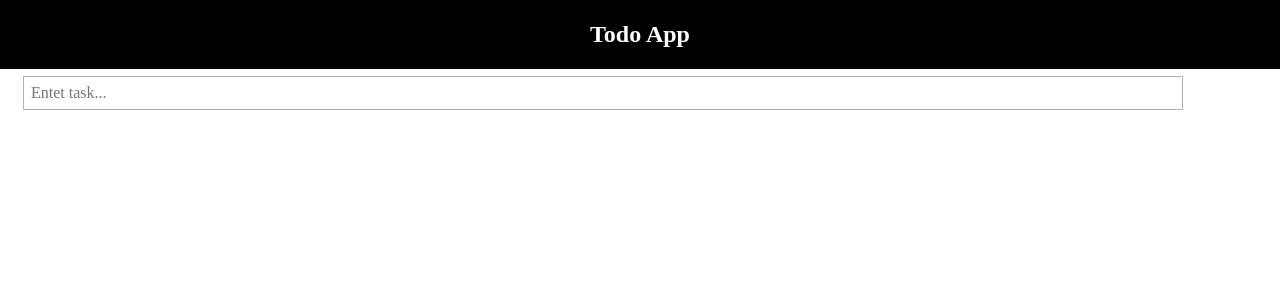
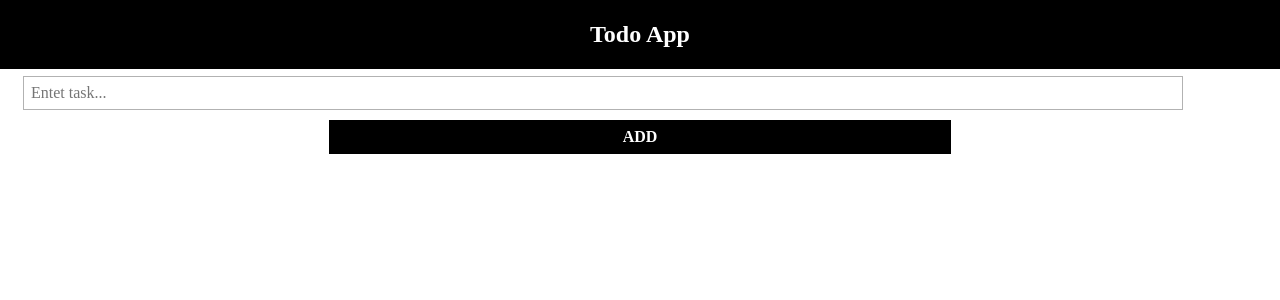
Before and after one commit to NashibJr/vue-todo-app, a Vue app: page / in a window 1280 px wide. Shown: the top 300 px of the page. Built offline with nearby package versions, Linux system fonts and the light colour scheme.

Commit message:
I have added the ADD button

```diff
--- a/src/App.vue
+++ b/src/App.vue
@@ -21,6 +21,9 @@
           class="input-content"
         />
       </form>
+      <span :style="{display: 'flex', justifyContent: 'center'}">
+        <button type="button" class="button-content">add</button>
+      </span>
     </main>
   </div>
 </template>
@@ -41,4 +44,22 @@
     border: 1px solid rgba(0, 0, 0, .3);
     outline: none;
   }
+
+  .button-content {
+    margin: 5px;
+    padding: 7px;
+    width: 50%;
+    font-family: century gothic;
+    font-size: 1em;
+    border: 1px solid rgba(0, 0, 0, .3);
+    outline: none;
+    background-color: #000;
+    color: #fff;
+    text-transform: uppercase;
+    font-weight: bold;
+    cursor: pointer;
+  }
+  .button-content:hover {
+    opacity: .8;
+  }
 </style>
```
